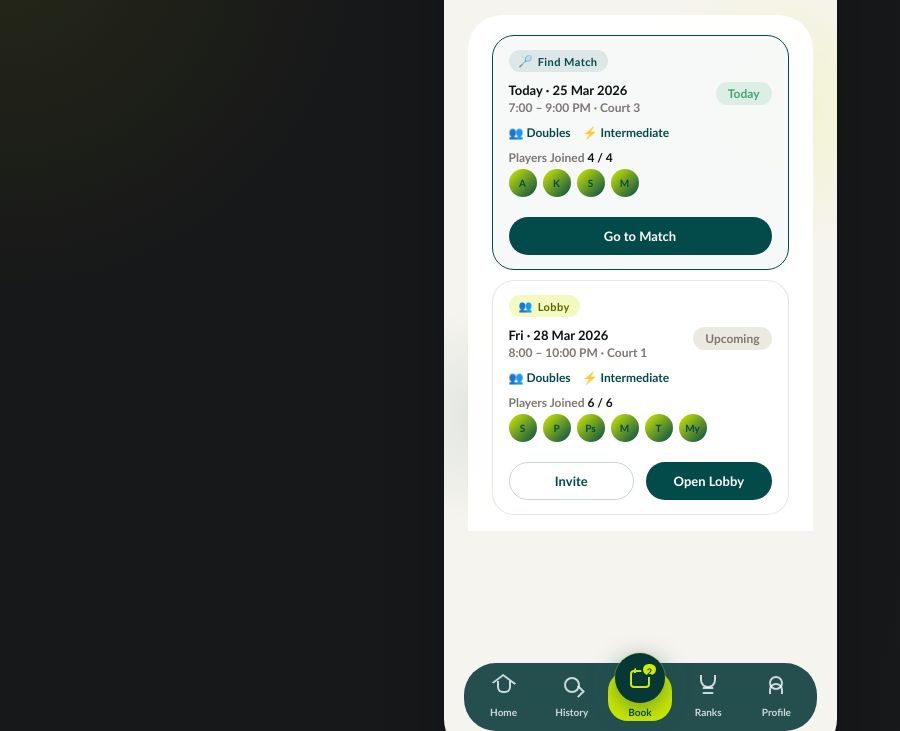
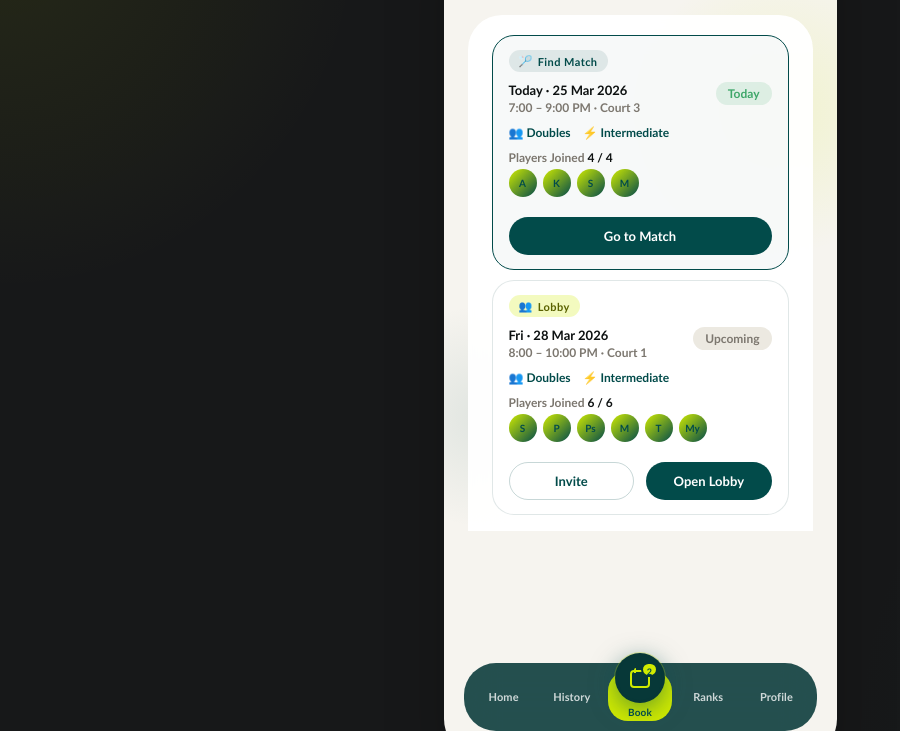
Before and after one commit to thihannyunt/badminton-app, a plain HTML site: page bookings.html in a window 1280 px wide. Shown: the part 69-800 px from the top of the page, without its empty margins (0-900 px from the left). Drawn offline with Linux system fonts and the light colour scheme.

Commit message:
update nav bar

```diff
--- a/bookings.html
+++ b/bookings.html
@@ -107,11 +107,9 @@
 
         <nav class="bottom-nav" aria-label="Bottom navigation">
           <a class="nav-item" href="index.html">
-            <span class="nav-icon nav-home"></span>
             <span>Home</span>
           </a>
           <a class="nav-item" href="history.html">
-            <span class="nav-icon nav-history"></span>
             <span>History</span>
           </a>
           <a class="nav-item nav-center-fab active" href="bookings.html">
@@ -124,11 +122,9 @@
             <span>Book</span>
           </a>
           <a class="nav-item" href="leaderboard.html">
-            <span class="nav-icon nav-leaderboard"></span>
             <span>Ranks</span>
           </a>
           <a class="nav-item" href="profile.html">
-            <span class="nav-icon nav-profile"></span>
             <span>Profile</span>
           </a>
         </nav>
--- a/styles.css
+++ b/styles.css
@@ -2228,8 +2228,9 @@
   border-radius: 20px;
   text-decoration: none;
   color: rgba(255, 255, 255, 0.78);
-  font-size: 10px;
+  font-size: 11px;
   font-weight: 700;
+  letter-spacing: 0.01em;
 }
 
 .nav-item.active {
```
Also changed, not shown: create-session.html (+0 -4 lines), find-match.html (+0 -4 lines), history.html (+0 -4 lines), index.html (+0 -4 lines), invite-friends.html (+0 -4 lines), join-lobby.html (+0 -4 lines), leaderboard.html (+0 -4 lines), lobby-hub.html (+0 -4 lines), match-confirmed.html (+0 -4 lines), match-rotation.html (+0 -4 lines), my-lobbies.html (+0 -4 lines), player-feedback.html (+0 -4 lines), profile.html (+0 -4 lines), score-tracking.html (+0 -4 lines), 3 more files.
